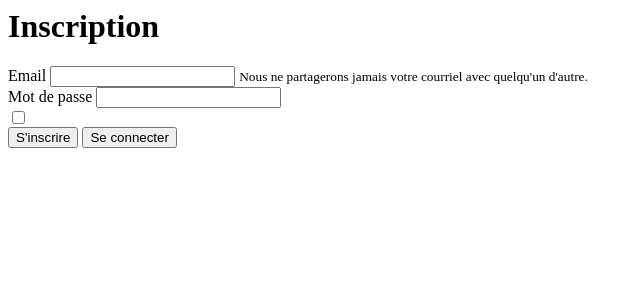
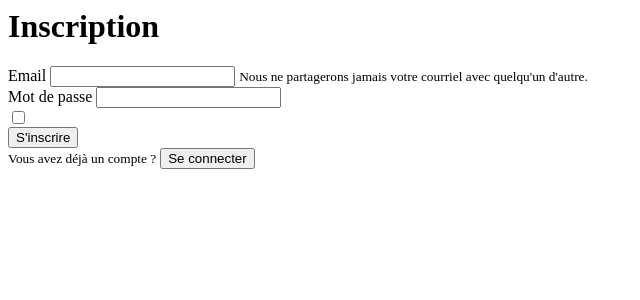
Before and after one commit to laugere/Pelican, a Symfony app: template templates/security/register.html.twig in a window 1280 px wide. Shown: the top 300 px of the page, without its empty margins (0-640 px from the left). Run offline with Twig, Linux system fonts and the light colour scheme; the template is opened without the code that fills it, so the values that code supplies are empty; form fields are guessed from the names that the template uses; some libraries are stand-ins or nearby versions.

Commit message:
modify register and login form

```diff
--- a/templates/security/login.html.twig
+++ b/templates/security/login.html.twig
@@ -46,13 +46,17 @@
 					<input type="password" name="password" id="inputPassword" class="form-control" required>
 				</div>
 				<input type="hidden" name="_csrf_token" value="{{ csrf_token('authenticate') }}">
-
+				<div class="form-group">
 					<button class="btn btn-outline-success" type="submit">
 						Se connecter
 					</button>
+				</div>
+				<div class="form-group">
+					<small class="form-text text-muted">Vous n'avez pas de compte ?</small>
 					<button type="button" class="btn btn-outline-warning" onclick="location.href='/register';">
 						S'inscrire
 					</button>
+				</div>
 			</form>
 		</div>
 	</body>
--- a/templates/security/register.html.twig
+++ b/templates/security/register.html.twig
@@ -42,8 +42,13 @@
 			<div class="form-group">
 				{{ form_widget(registrationForm.agreeTerms) }}
 			</div>
-			<button type="submit" class="btn btn-outline-success">S'inscrire</button>
-			<button type="button" class="btn btn-outline-warning" onclick="location.href='/login';">Se connecter</button>
+			<div class="form-group">
+				<button type="submit" class="btn btn-outline-success">S'inscrire</button>
+			</div>
+			<div class="form-group">
+				<small class="form-text text-muted">Vous avez déjà un compte ?</small>
+				<button type="button" class="btn btn-outline-warning" onclick="location.href='/login';">Se connecter</button>
+			</div>
 			{{ form_end(registrationForm) }}
 		</div>
 	</body>
```
Lines whose indentation alone changed are shown as unchanged.
